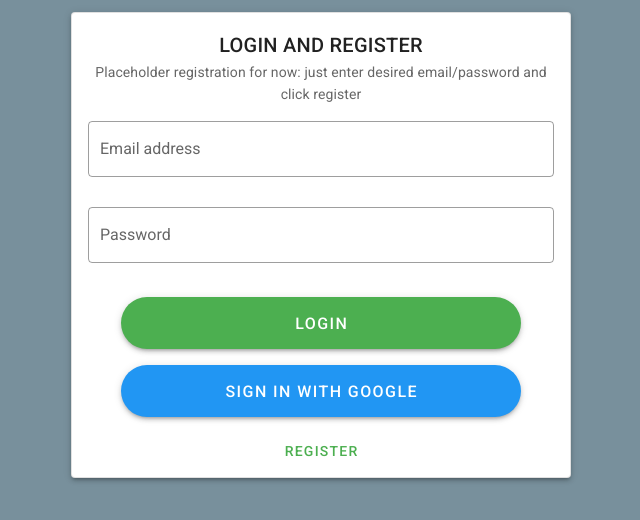
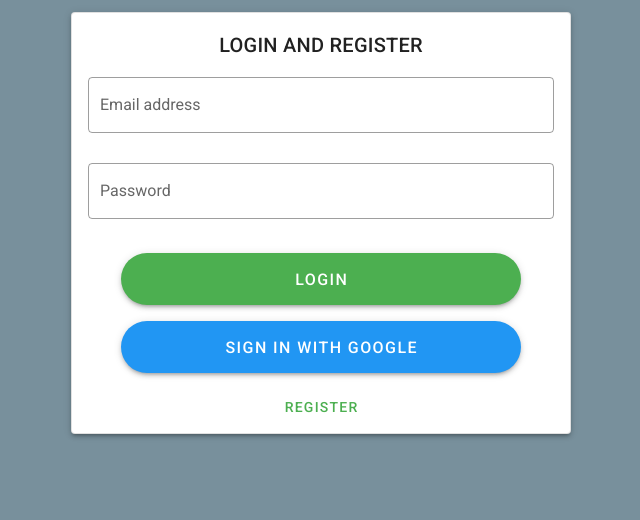
Before and after one commit to tangentino/Rapid-Frontend-Project1, a Vue app: page /login in a window 1280 px wide. Shown: the top 520 px of the page, without its empty margins (319-959 px from the left). Built offline with nearby package versions, Linux system fonts and the light colour scheme; no server answers.

Commit message:
Update Login.vue

```diff
--- a/src/views/Login.vue
+++ b/src/views/Login.vue
@@ -1,9 +1,6 @@
 <template>
   <v-card outlined elevation="3" width="500" class="mx-auto">
     <v-card-title class="justify-center"> LOGIN AND REGISTER </v-card-title>
-    <v-card-subtitle class="text-center">
-      Placeholder registration for now: just enter desired email/password and click register
-    </v-card-subtitle>
     <v-card-text>
       <v-form>
         <v-text-field
```
